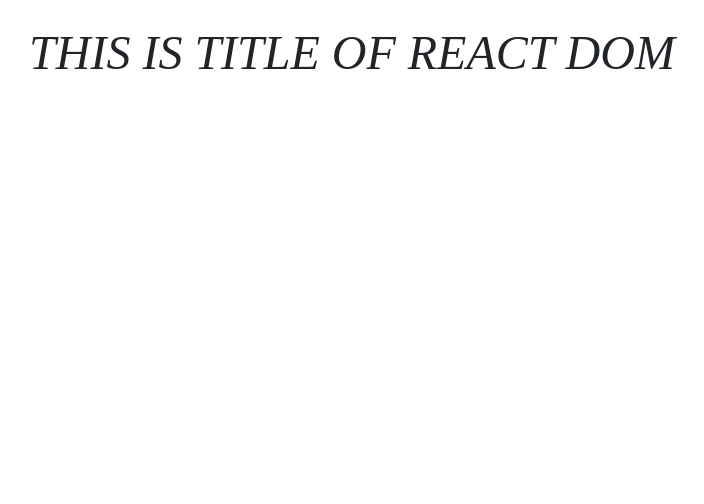
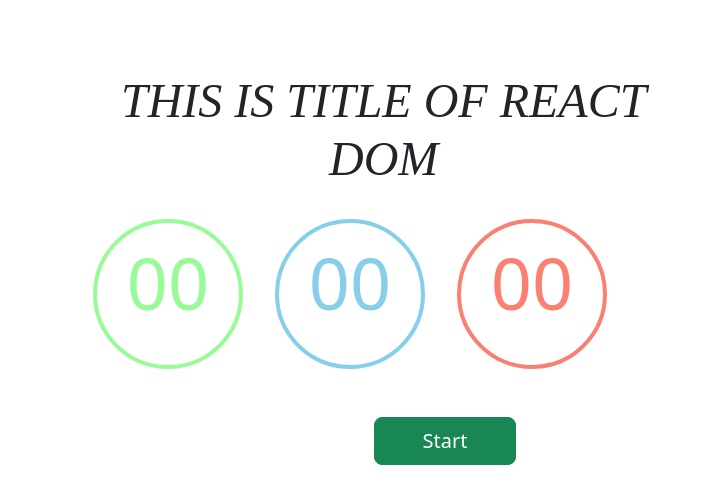
Before and after one commit to AbuBakkar32/React-Stop-Watch, a React (Create React App) app: page / in a window 1280 px wide. Shown: the top 504 px of the page, without its empty margins (195-899 px from the left). Built offline with nearby package versions, Linux system fonts and the light colour scheme.

Commit message:
Added new component

```diff
--- a/src/Components/App.js
+++ b/src/Components/App.js
@@ -1,14 +1,95 @@
-import logo from '../logo.svg';
+import React, {Component} from 'react';
 import './App.css';
-import React, {Component} from "react";
-import Title from "./Title/Title";
+import Title from './Title/Title'
+import CountDown from './CountDown/CountDown'
+import Controller from './Controller/Controller'
+import Laps from './Laps/Laps'
 
 class App extends Component {
+
+    constructor(props) {
+        super(props)
+
+        this.state = {
+            time: {
+                min: 0,
+                sec: 0,
+                mili: 0
+            },
+            laps: []
+        }
+    }
+
+    getStart() {
+        this.intervalID = setInterval(() => {
+            let min = this.state.time.min
+            let sec = this.state.time.sec
+            let mili = this.state.time.mili
+
+            if (mili >= 10) {
+                sec = sec + 1
+                mili = 0
+            }
+
+            if (sec >= 60) {
+                min = min + 1
+                sec = 0
+            }
+
+            this.setState({
+                ...this.state,
+                time: {
+                    min,
+                    sec,
+                    mili: mili + 1
+                }
+            })
+
+        }, 100)
+    }
+
+    getPause() {
+        clearInterval(this.intervalID)
+    }
+
+    getLap() {
+        let time = {
+            ...this.state.time
+        }
+        this.setState({
+            ...this.state,
+            laps: [time, ...this.state.laps]
+        })
+    }
+
+    getReset() {
+        this.setState({
+            time: {
+                min: 0,
+                sec: 0,
+                mili: 0
+            },
+            laps: []
+        })
+    }
+
     render() {
         return (
             <div className="App">
-                <div className="container mt-4">
-                    <Title/>
+                <div className="container py-5">
+                    <div className="row">
+                        <div className="col-sm-8 offset-sm-2">
+                            <Title/>
+                            <CountDown time={this.state.time}/>
+                            <Controller
+                                start={this.getStart.bind(this)}
+                                pause={this.getPause.bind(this)}
+                                reset={this.getReset.bind(this)}
+                                lap={this.getLap.bind(this)}
+                            />
+                            <Laps className="my-5" laps={this.state.laps}/>
+                        </div>
+                    </div>
                 </div>
             </div>
         );
--- /dev/null
+++ b/src/Components/Controller/Controller.js
@@ -0,0 +1,105 @@
+import React, {Component} from 'react'
+
+class Controller extends Component {
+    constructor(props) {
+        super(props)
+
+        this.state = {
+            start: true,
+            pause: false,
+            lap: false,
+            reset: false
+        }
+    }
+
+    startHandler() {
+        this.setState({
+            ...this.state,
+            start: false,
+            pause: true,
+            lap: true
+        })
+
+        this.props.start()
+    }
+
+    pauseHandler() {
+        this.setState({
+            ...this.state,
+            start: true,
+            pause: false,
+            lap: false,
+            reset: true
+        })
+
+        this.props.pause()
+    }
+
+    lapHandler() {
+        this.props.lap()
+    }
+
+    resetHandler() {
+        this.setState({
+            start: true,
+            pause: false,
+            lap: false,
+            reset: false
+        })
+
+        this.props.reset()
+    }
+
+    getController() {
+        let output = null
+
+        if (this.state.start && !this.state.reset) {
+            output = (
+                <div className="my-5">
+                    <button
+                        className="btn btn-success btn-lg px-5 ml-5"
+                        onClick={() => this.startHandler()}
+                    >Start
+                    </button>
+                </div>
+            )
+        } else if (this.state.pause && this.state.lap) {
+            output = (
+                <div className="my-5" style={{justifyContent: "space-evenly", display: "flex"}}>
+                    <button
+                        className="btn btn-primary btn-lg px-5 ml-5"
+                        onClick={() => this.pauseHandler()}
+                    >Pause
+                    </button>
+                    <button
+                        className="btn btn-warning btn-lg px-5 ml-5"
+                        onClick={() => this.lapHandler()}
+                    >Lap
+                    </button>
+                </div>)
+
+        } else if (this.state.start && this.state.reset) {
+            output = (
+                <div className="my-5" style={{justifyContent: "space-evenly", display: "flex"}}>
+                    <button
+                        className="btn btn-success btn-lg px-5 ml-5"
+                        onClick={() => this.startHandler()}
+                    >Start
+                    </button>
+                    <button
+                        className="btn btn-danger btn-lg px-5 ml-5"
+                        onClick={() => this.resetHandler()}
+                    >Reset
+                    </button>
+                </div>)
+        }
+
+        return output
+    }
+
+    render() {
+        return this.getController()
+    }
+}
+
+export default Controller
--- /dev/null
+++ b/src/Components/CountDown/CountDown.css
@@ -0,0 +1,4 @@
+.CountDown{
+    text-align: center;
+    justify-content: center;
+}
--- /dev/null
+++ b/src/Components/CountDown/CountDown.js
@@ -0,0 +1,14 @@
+import React from "react";
+import Digit from "./Digit/Digit";
+import "./CountDown.css";
+
+const CountDown = (props) => {
+    return (
+        <div className="d-flex my-4">
+            <Digit color="palegreen" value={ props.time.min }/>
+            <Digit color="skyblue" value={ props.time.sec }/>
+            <Digit color="salmon" value={ props.time.mili }/>
+        </div>
+    )
+}
+export default CountDown;
--- /dev/null
+++ b/src/Components/CountDown/Digit/Digit.css
@@ -0,0 +1,6 @@
+.Digit {
+    width: 150px;
+    height: 150px;
+    border: 4px solid;
+    border-radius: 50%;
+}
--- /dev/null
+++ b/src/Components/CountDown/Digit/Digit.js
@@ -0,0 +1,13 @@
+import React from "react";
+import "./Digit.css";
+
+const Digit = (props) => {
+    return (
+        <div className="Digit mx-3 text-center" style={ { borderColor: props.color } }>
+            <h1 className="display-2 py-3" style={ { color: props.color } }>
+                { props.value < 10 ? `0${props.value }` : props.value }
+            </h1>
+        </div>
+    )
+};
+export default Digit;
--- /dev/null
+++ b/src/Components/Laps/Laps.js
@@ -0,0 +1,25 @@
+import React from 'react'
+
+const Laps = (props) => {
+
+    return (
+        <ul className="list-group list-group-flush">
+            { props.laps.map((lap, index) => {
+                return (
+                    <li key={ index } className="list-group-item">
+                        <h4>
+                        <span className="text-dark">Minute: </span>
+                        <span className="text-danger">{ lap.min }</span>
+                        <span className="text-dark">Second: </span>
+                        <span className="text-danger">{ lap.sec }</span>
+                        <span className="text-dark">Mili: </span>
+                        <span className="text-danger">{ lap.mili }</span>
+                        </h4>
+                    </li>
+                )
+            }) }
+        </ul>
+    )
+}
+
+export default Laps
```
